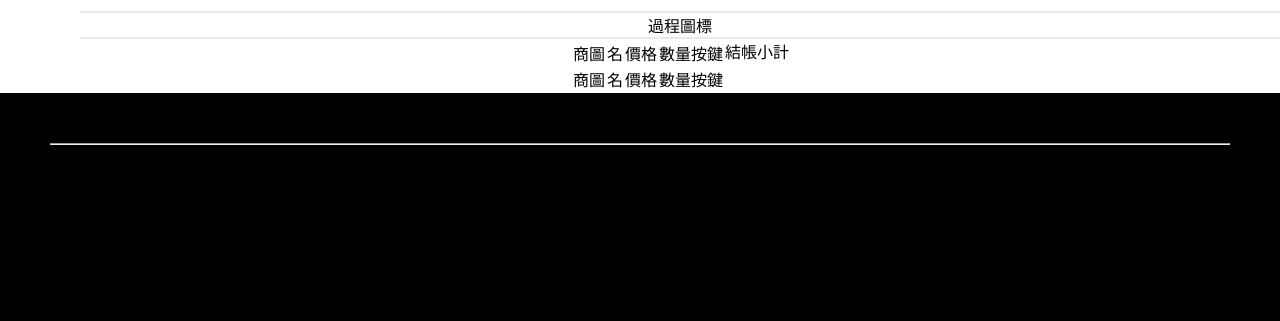
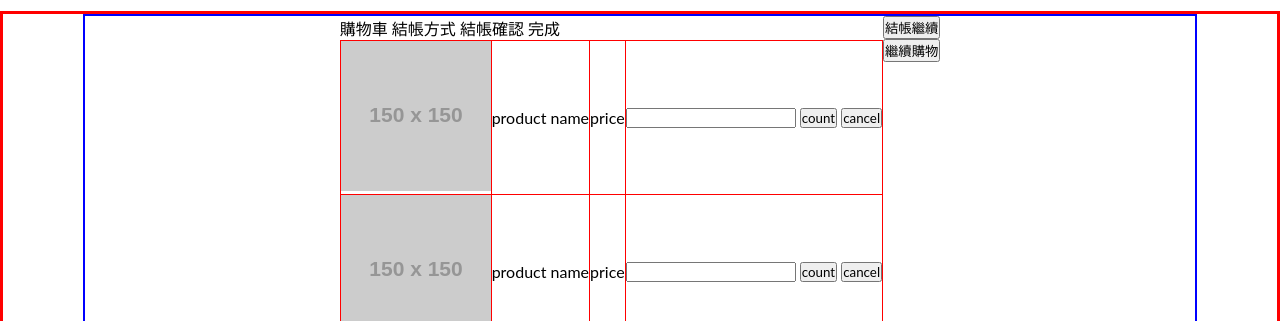
Before and after one commit to HSUAN0913/Second-Home, a plain HTML site: page cart_page.html in a window 1280 px wide. Shown: the part 79-400 px from the top of the page. Drawn offline with Linux system fonts and the light colour scheme; placeholder pictures from the web are drawn by us.

Commit message:
切版間距修正

```diff
--- a/cart_page.html
+++ b/cart_page.html
@@ -76,12 +76,22 @@
 
 
 
-        /* main {
+        main {
             display: flex;
             justify-content: center;
             border: 3px solid red;
-            margin: 0 80px;
-        } */
+            /* margin: 0 80px; */
+        }
+
+        table {
+            border-collapse: collapse;
+        }
+
+        table,
+        th,
+        td {
+            border: 1px solid red;
+        }
 
         /* 左右內容 */
         .container {
@@ -134,8 +144,6 @@
             font-size: 20px;
 
         }
-
-
     </style>
 
 
@@ -146,6 +154,7 @@
 
 <body>
     <!-- 標題 -->
+
     <body>
         <header>
             <div class="header_size">
@@ -167,49 +176,69 @@
         </header>
 
 
-    <!-- 中間過程索引 -->
-    <section>
 
-        <div class="container">過程圖標
-            <span></span>
-            <span></span>
-            <span></span>
-            <span></span>
-        </div>
-    </section>
 
         <main>
 
-        <div class="container">
+            <div class="container" style="border: 2px solid blue;">
 
                 <!-- 左半邊60% -->
                 <div class="box_left">
+                    <!-- 中間過程索引 -->
+                    <div class="index">
+                        <!-- 過程圖標 -->
+                        <span>購物車</span>
+                        <span>結帳方式</span>
+                        <span>結帳確認</span>
+                        <span>完成</span>
+                    </div>
+
                     <table>
                         <tr>
-                        <td>商圖</td>
-                        <td>名</td>
-                        <td>價格</td>
-                        <td>數量按鍵</td>
+                            <td><img src="https://dummyimage.com/150x150/d3d3d3/fff&text=product" alt=""></td>
+                            <td>product name</td>
+                            <td>price</td>
+                            <td>
+                                <input type="number" name="" id="">
+                                <button>count</button>
+                                <button>cancel</button>
+                            </td>
                         </tr>
                         <tr>
-                        <td>商圖</td>
-                        <td>名</td>
-                        <td>價格</td>
-                        <td>數量按鍵</td>
+                            <td><img src="https://dummyimage.com/150x150/d3d3d3/fff&text=product" alt=""></td>
+                            <td>product name</td>
+                            <td>price</td>
+                            <td>
+                                <input type="number" name="" id="">
+                                <button>count</button>
+                                <button>cancel</button>
+                            </td>
                         </tr>
                     </table>
                 </div>
 
                 <!-- 右半邊40% -->
                 <div class="box_right">
-                結帳小計
+                    <div>
+                        <button>結帳繼續</button>
+                        <p id="total"></p>
+                        <button>繼續購物</button>
                     </div>
                 </div>
-    </ㄩ>
+            </div>
+        </main>
         <!-- 最近瀏覽 -->
+        <section class="container_2" style="border: 2px solid red;">
+            <div class="column" style="border: 2px solid blue;margin: 0px 80px;">
+                <h4>最近瀏覽</h4>
                 <div class="Card_box">
 
+                    <img src="https://dummyimage.com/150x150/d3d3d3/fff&text=product" alt="">
+                    <img src="https://dummyimage.com/150x150/d3d3d3/fff&text=product" alt="">
                 </div>
+
+            </div>
+        </section>
 
         <!-- 頁腳 -->
         <footer class="footer_box">
```
Lines whose indentation alone changed are shown as unchanged.
